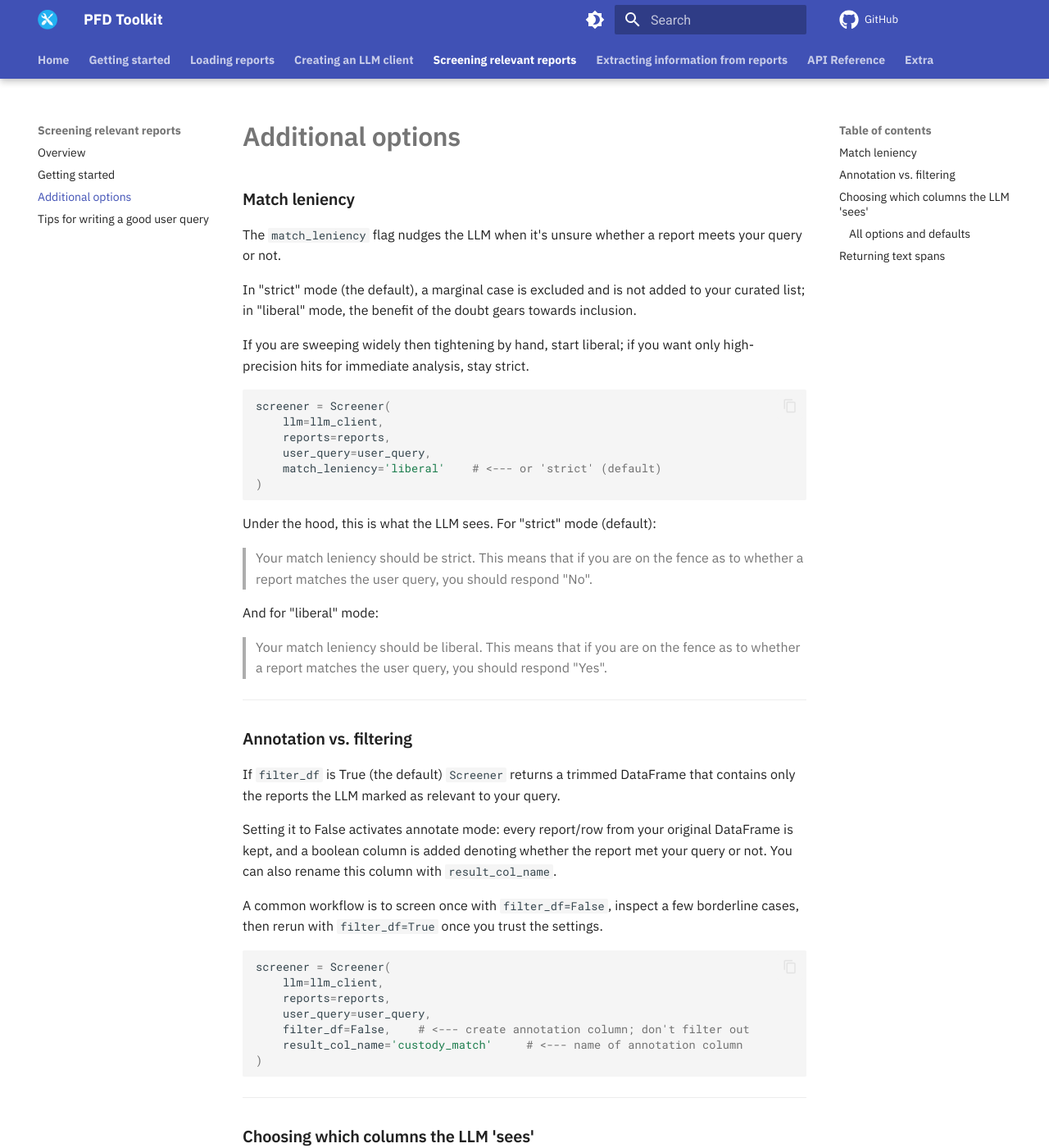
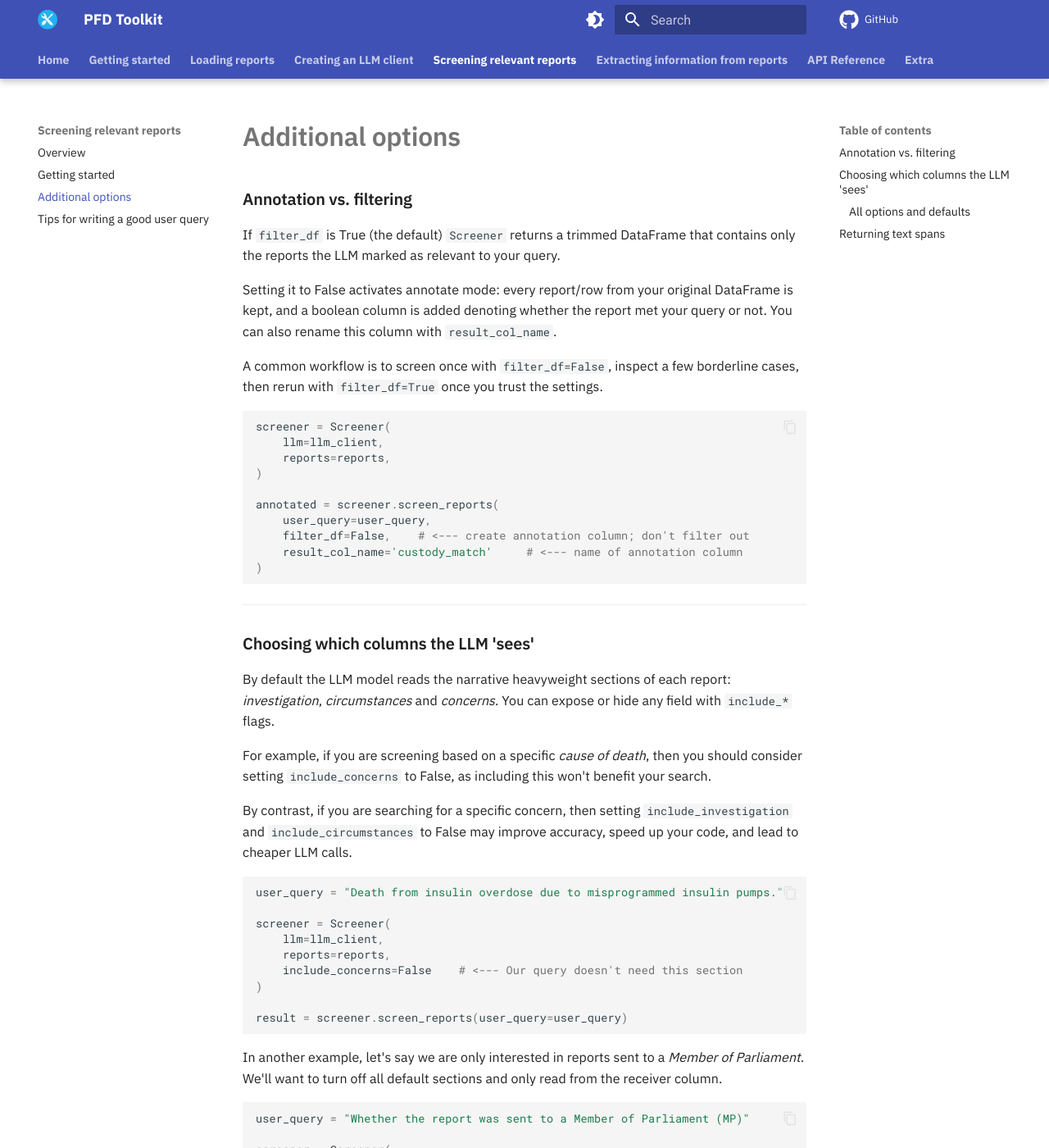
Before and after one commit to Sam-Osian/PFD-toolkit, an MkDocs documentation site: the page built from docs/screener/options.md, in a window 1280 px wide and 1400 px high. Shown: the whole window at 82% size. Built offline with MkDocs 1.6.1 and Material for MkDocs 9.7.7, drawn with Linux system fonts in a browser that asks for light colours; comment, search, counter and statistics services are not loaded; some of the changed text lies outside the part shown.

Commit message:
Moved some screener params to screen_reports() method

````diff
--- a/docs/screener/index.md
+++ b/docs/screener/index.md
@@ -3,5 +3,5 @@
 The `Screener` class filters PFD reports according to a plain‑English query. The following pages cover how to use it:
 
 - [Getting started](basics.md) – run your first screen and understand why an LLM beats simple keyword search.
-- [Additional options](options.md) – tune match leniency, annotate instead of filtering and control which columns are read.
+- [Additional options](options.md) – annotate instead of filtering and control which columns are read.
 - [Tips for writing a good user query](tips.md) – craft prompts that get accurate results.
--- a/docs/screener/options.md
+++ b/docs/screener/options.md
@@ -1,30 +1,4 @@
 # Additional options
-
-### Match leniency
-The `match_leniency` flag nudges the LLM when it's unsure whether a report meets your query or not.
-
-In "strict" mode (the default), a marginal case is excluded and is not added to your curated list; in "liberal" mode, the benefit of the doubt gears towards inclusion.
-
-If you are sweeping widely then tightening by hand, start liberal; if you want only high-precision hits for immediate analysis, stay strict.
-
-```py
-screener = Screener(
-    llm=llm_client,
-    reports=reports,
-    user_query=user_query,
-    match_leniency='liberal'    # <--- or 'strict' (default)
-)
-```
-
-Under the hood, this is what the LLM sees. For "strict" mode (default):
-
-> Your match leniency should be strict. This means that if you are on the fence as to whether a report matches the user query, you should respond "No".
-
-And for "liberal" mode:
-
-> Your match leniency should be liberal. This means that if you are on the fence as to whether a report matches the user query, you should respond "Yes".
-
----
 
 ### Annotation vs. filtering
 
@@ -38,6 +12,9 @@ A common workflow is to screen once with `filter_df=False`, inspect a few border
 screener = Screener(
     llm=llm_client,
     reports=reports,
+)
+
+annotated = screener.screen_reports(
     user_query=user_query,
     filter_df=False,    # <--- create annotation column; don't filter out
     result_col_name='custody_match'     # <--- name of annotation column
@@ -60,9 +37,10 @@ user_query = "Death from insulin overdose due to misprogrammed insulin pumps."
 screener = Screener(
     llm=llm_client,
     reports=reports,
-    user_query=user_query,
     include_concerns=False    # <--- Our query doesn't need this section
 )
+
+result = screener.screen_reports(user_query=user_query)
 ```
 
 In another example, let's say we are only interested in reports sent to a *Member of Parliament*. We'll want to turn off all default sections and only read from the receiver column.
@@ -73,7 +51,6 @@ user_query = "Whether the report was sent to a Member of Parliament (MP)"
 screener = Screener(
     llm=llm_client,
     reports=reports,
-    user_query=user_query,
 
     # Turn off the defaults...
     include_investigation=False,
@@ -82,6 +59,8 @@ screener = Screener(
 
     include_receiver=True       # <--- Read from receiver section
 )
+
+result = screener.screen_reports(user_query=user_query)
 ```
 
 #### All options and defaults
@@ -145,7 +124,6 @@ column from the returned DataFrame after screening.
 
 ```python
 screener = Screener(llm=llm_client,
-                    reports=reports,
-                    user_query="needle")
-annotated = screener.screen_reports(produce_spans=True, drop_spans=False)
+                    reports=reports)
+annotated = screener.screen_reports(user_query="needle", produce_spans=True, drop_spans=False)
 ```
````
Also changed, not shown: docs/llm_setup.md (+2 -3 lines), docs/screener/basics.md (+2 -4 lines), docs/usage.md (+2 -2 lines), 3 other files.
